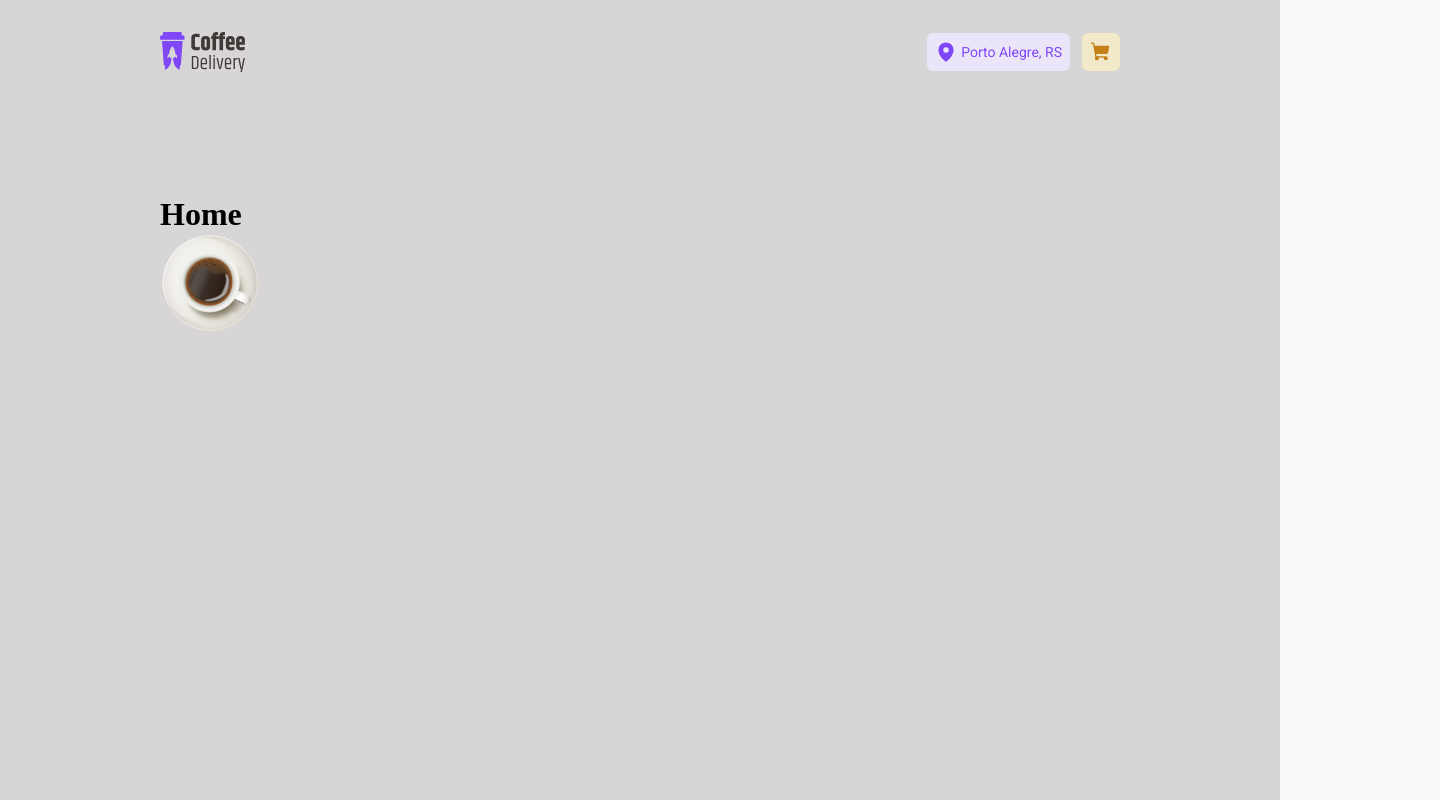
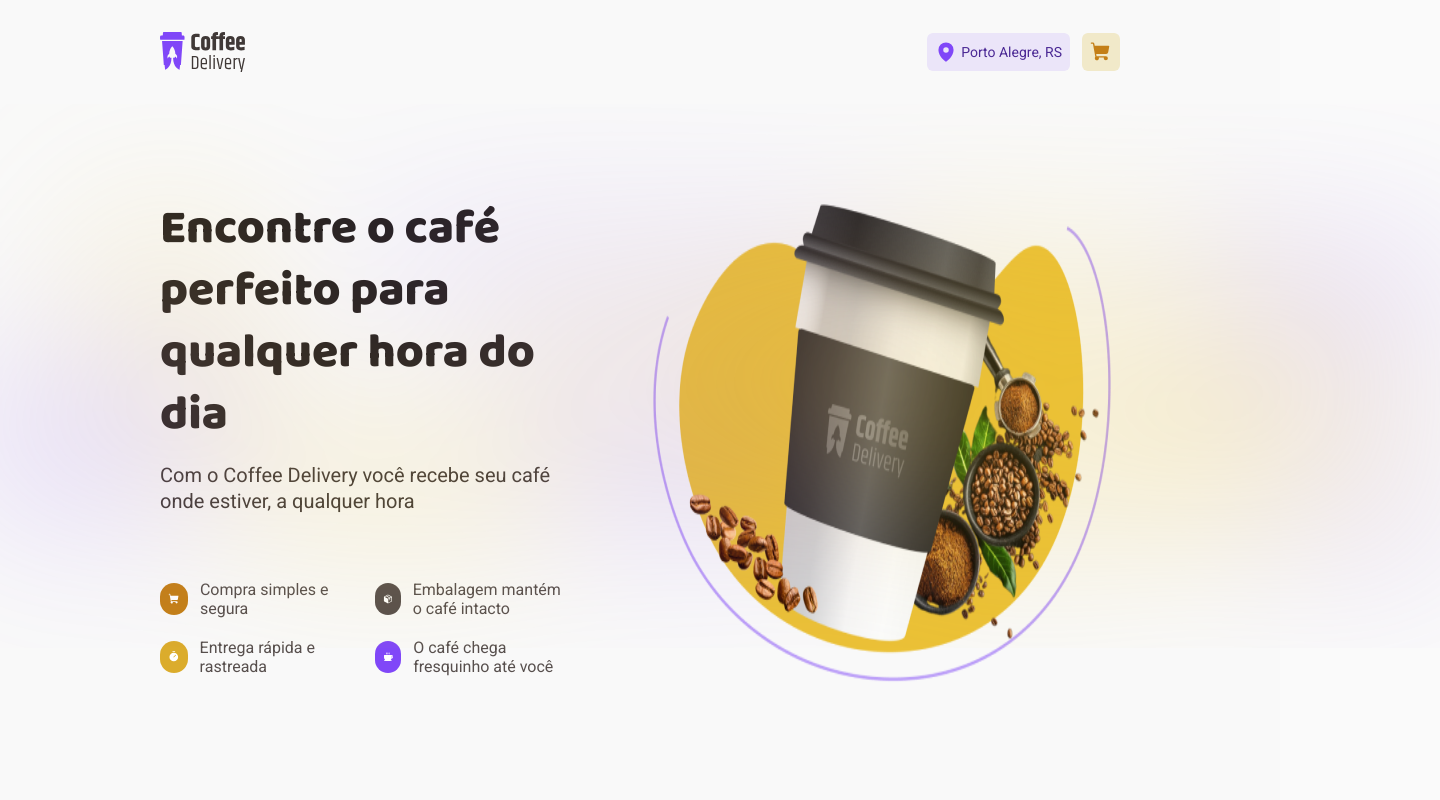
Before and after one commit to Jullbs/03-ignite-coffee-delivery, a React (Vite) app: page / in a window 1280 px wide. Shown: the top 800 px of the page, 1440 px wide, since content can reach past the window. Built offline with nearby package versions, Linux system fonts and the light colour scheme.

Commit message:
Divided the Home page into 2 components

```diff
--- a/src/components/Header/index.tsx
+++ b/src/components/Header/index.tsx
@@ -11,7 +11,7 @@ import { ShoppingCart, MapPin } from 'phosphor-react'
 export function Header() {
   return (
     <HeaderContainer>
-      <NavLink to="/" title="Cart">
+      <NavLink to="/" title="Home">
         <img src={logoCoffee} alt="" />
       </NavLink>
 
--- a/src/components/Header/styles.ts
+++ b/src/components/Header/styles.ts
@@ -33,6 +33,10 @@ export const HeaderContainer = styled.nav`
 
       color: ${(props) => props.theme['purple-300']};
       background: ${(props) => props.theme['purple-100']};
+
+      p {
+        color: ${(props) => props.theme['purple-500']};
+      }
     }
 
     a {
--- a/src/layouts/DefaultLayout/styles.ts
+++ b/src/layouts/DefaultLayout/styles.ts
@@ -5,7 +5,7 @@ export const LayoutContainer = styled.div`
   height: calc(100vh);
   margin: 0 auto;
 
-  background-color: ${(props) => props.theme['gray-500']};
+  background-color: ${(props) => props.theme['gray-150']};
 
   display: flex;
   flex-direction: column;
--- /dev/null
+++ b/src/pages/Home/components/DescriptionDisplay/index.tsx
@@ -0,0 +1,44 @@
+// STYLE
+import { DescriptionContainer, IntroContent } from './styles'
+
+// ICONS, IMAGES
+import { ShoppingCart, Package, Timer, Coffee } from 'phosphor-react'
+import coffeePackage from '../../../../assets/image/coffee-delivery-package.png'
+
+export function DescriptionDisplay() {
+  return (
+    <DescriptionContainer>
+      <section>
+        <IntroContent>
+          <h1>Encontre o café perfeito para qualquer hora do dia</h1>
+          <p>
+            Com o Coffee Delivery você recebe seu café onde estiver, a qualquer
+            hora
+          </p>
+        </IntroContent>
+
+        <ul>
+          <li>
+            <ShoppingCart size="16" weight="fill" />
+            Compra simples e segura
+          </li>
+
+          <li>
+            <Package size="16" weight="fill" />
+            Embalagem mantém o café intacto
+          </li>
+
+          <li>
+            <Timer size="16" weight="fill" />
+            Entrega rápida e rastreada
+          </li>
+
+          <li>
+            <Coffee size="16" weight="fill" />O café chega fresquinho até você
+          </li>
+        </ul>
+      </section>
+      <img src={coffeePackage} alt="" />
+    </DescriptionContainer>
+  )
+}
--- /dev/null
+++ b/src/pages/Home/components/DescriptionDisplay/styles.ts
@@ -0,0 +1,90 @@
+import styled from 'styled-components'
+
+export const DescriptionContainer = styled.div`
+  display: flex;
+  padding: 0 10rem;
+
+  font-family: 'Roboto', sans-serif;
+
+  section {
+    display: flex;
+    flex-direction: column;
+    gap: 4.125rem;
+    padding-top: 5.875rem;
+    padding-bottom: 6.75rem;
+  }
+
+  ul {
+    list-style-type: none;
+    display: grid;
+    grid-template-columns: auto auto;
+    column-gap: 2.5rem;
+    row-gap: 1.25rem;
+
+    padding-right: 4.8125rem;
+
+    li {
+      display: flex;
+      gap: 0.75rem;
+
+      align-items: center;
+      color: ${(props) => props.theme['gray-900']};
+
+      svg {
+        height: 2rem;
+        width: 2rem;
+        padding: 0.5rem;
+        border-radius: 1rem;
+
+        color: white;
+      }
+
+      :nth-child(1) {
+        svg {
+          background-color: ${(props) => props.theme['yellow-500']};
+        }
+      }
+      :nth-child(2) {
+        svg {
+          background-color: ${(props) => props.theme['gray-900']};
+        }
+      }
+      :nth-child(3) {
+        svg {
+          background-color: ${(props) => props.theme['yellow-300']};
+        }
+      }
+      :nth-child(4) {
+        svg {
+          background-color: ${(props) => props.theme['purple-300']};
+        }
+      }
+    }
+  }
+
+  img {
+    padding: 5.75rem 0;
+  }
+`
+
+export const IntroContent = styled.div`
+  display: flex;
+  flex-direction: column;
+  gap: 1rem;
+  padding-right: 3.5rem;
+
+  h1 {
+    font-family: 'Baloo 2', cursive;
+    color: ${(props) => props.theme['gray-1100']};
+    font-weight: 800;
+    font-size: 3rem;
+    line-height: 3.875rem;
+  }
+
+  p {
+    font-size: 1.25rem;
+    font-stretch: 100;
+    line-height: 1.625rem;
+    color: ${(props) => props.theme['gray-1000']};
+  }
+`
--- /dev/null
+++ b/src/pages/Home/components/ProductsShelf/index.tsx
@@ -0,0 +1,9 @@
+import { ProductsShelfContainer } from './styles'
+
+export function ProductsShelf() {
+  return (
+    <ProductsShelfContainer>
+      <h1>Nossos cafés</h1>
+    </ProductsShelfContainer>
+  )
+}
--- /dev/null
+++ b/src/pages/Home/components/ProductsShelf/styles.ts
@@ -0,0 +1,13 @@
+import styled from 'styled-components'
+
+export const ProductsShelfContainer = styled.div`
+  padding: 0 10rem;
+
+  h1 {
+    padding-top: 2rem;
+
+    font-family: 'Baloo 2', cursive;
+    font-weight: 800;
+    color: ${(props) => props.theme['gray-1000']};
+  }
+`
--- a/src/pages/Home/index.tsx
+++ b/src/pages/Home/index.tsx
@@ -1,10 +1,22 @@
+// COMPONENTS
+import { DescriptionDisplay } from './components/DescriptionDisplay'
+import { ProductsShelf } from './components/ProductsShelf'
+
+// STYLE
 import { HomeContainer } from './styles'
+
+// ICONS, IMAGES
+import backgroundVector from '../../assets/svg/background-vectors.svg'
 
 export function Home() {
   return (
     <HomeContainer>
-      <h1>Home</h1>
-      <img src="/images/arabe.png" alt="" />
+      <img src={backgroundVector} alt="" />
+
+      <DescriptionDisplay />
+
+      <ProductsShelf />
+      {/* <img src="/images/arabe.png" alt="" /> */}
     </HomeContainer>
   )
 }
--- a/src/pages/Home/styles.ts
+++ b/src/pages/Home/styles.ts
@@ -1,5 +1,8 @@
 import styled from 'styled-components'
 
 export const HomeContainer = styled.main`
-  padding: 5.75rem 10rem;
+  img:first-child {
+    position: absolute;
+    z-index: 0;
+  }
 `
--- a/src/styles/themes/default.ts
+++ b/src/styles/themes/default.ts
@@ -2,6 +2,7 @@ export const defaultTheme = {
   white: '#FFF',
 
   'gray-100': '#FAFAFA',
+  'gray-150': '#F9F9F9',
   'gray-200': '#F3F2F2',
   'gray-300': '#EDEDED',
   'gray-400': '#E6E5E5',
```
Also changed, not shown: src/assets/image/coffee-delivery-package.png (added).
